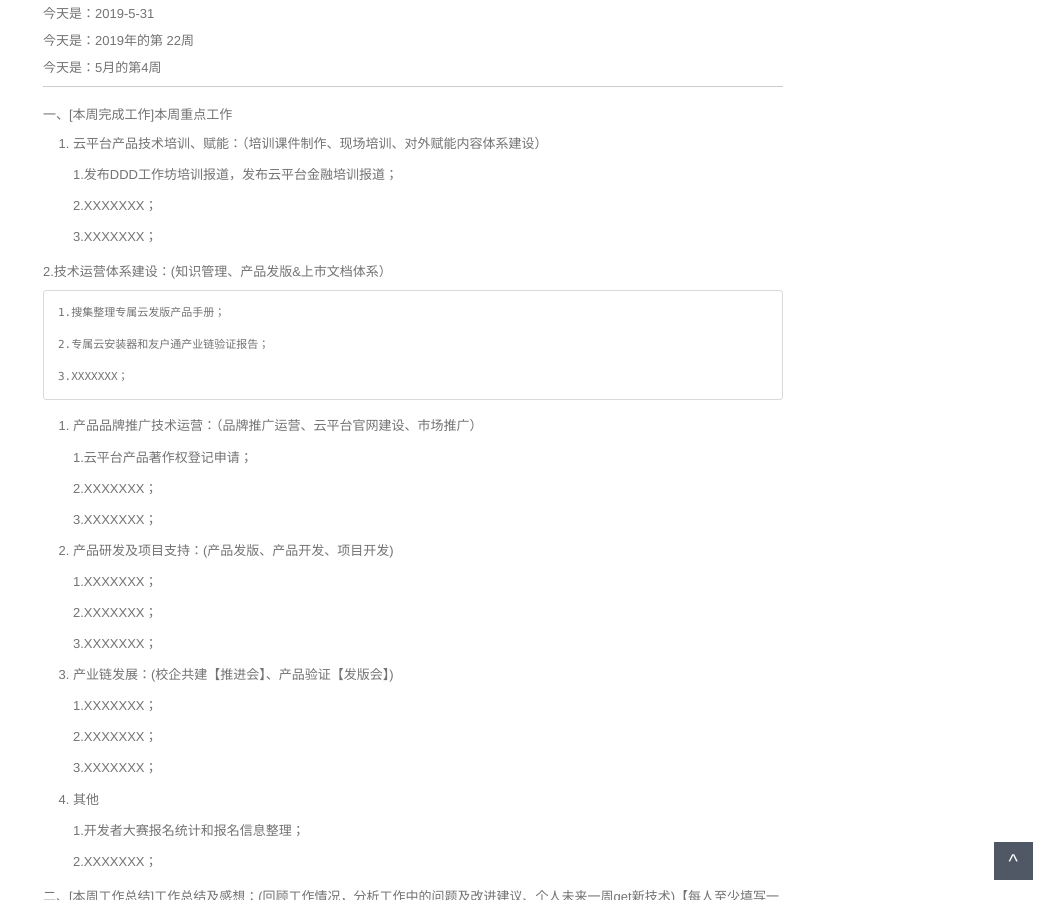
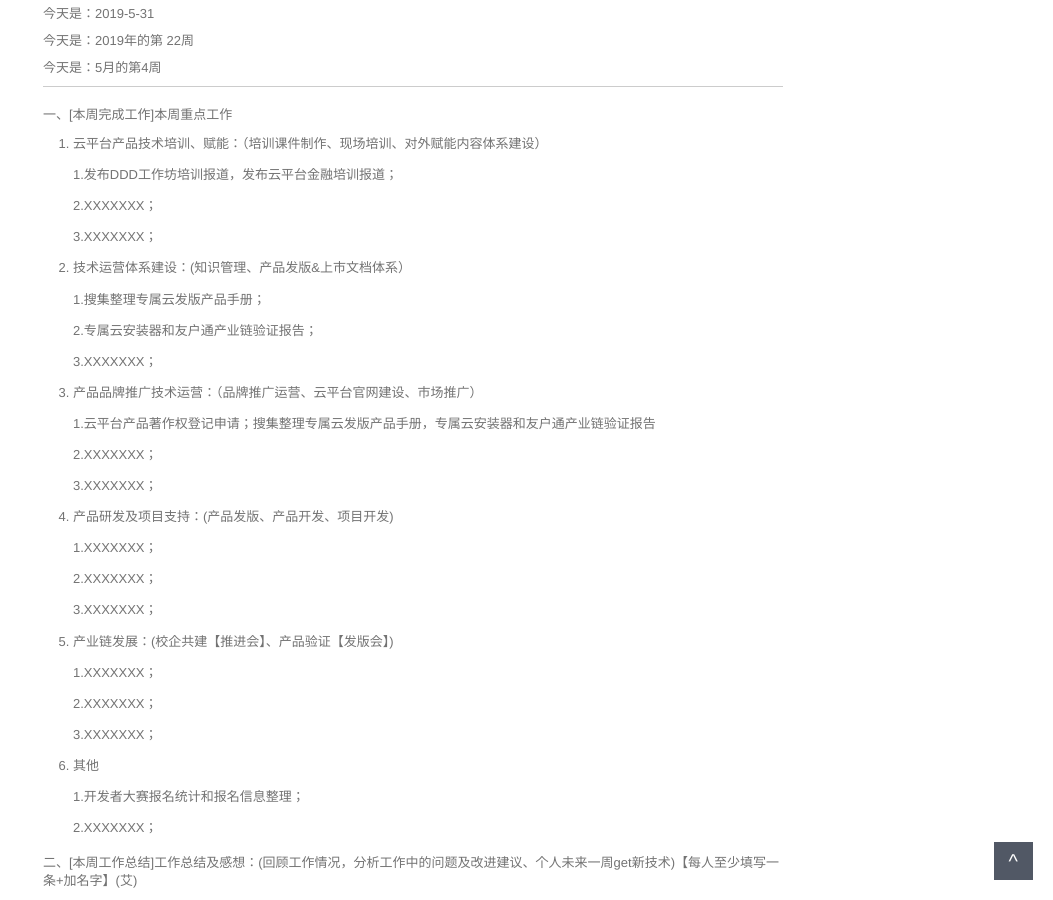
Before and after one commit to walllFlower/blog, a Jekyll site: the page built from _posts/2018-07-17-day_report_cxz.md, in a window 1280 px wide and 900 px high, scrolled down 403 px. Shown: the whole window, without its empty margins (227-1280 px from the left). Built offline with Jekyll 4.4.1, drawn with Linux system fonts in a browser that asks for light colours; comment, search, counter and statistics services are not loaded.

Commit message:
Update 2018-07-17-day_report_cxz.md

```diff
--- a/_posts/2018-07-17-day_report_cxz.md
+++ b/_posts/2018-07-17-day_report_cxz.md
@@ -31,7 +31,7 @@ categories: 技术运营工作周报
 
     3.XXXXXXX；
 
-2.技术运营体系建设：(知识管理、产品发版&上市文档体系）
+2. 技术运营体系建设：(知识管理、产品发版&上市文档体系）
 
     1.搜集整理专属云发版产品手册；
 
@@ -39,9 +39,10 @@ categories: 技术运营工作周报
 
     3.XXXXXXX；
 
+
 3. 产品品牌推广技术运营：（品牌推广运营、云平台官网建设、市场推广）
 
-    1.云平台产品著作权登记申请；
+    1.云平台产品著作权登记申请；搜集整理专属云发版产品手册，专属云安装器和友户通产业链验证报告
 
     2.XXXXXXX；
 
```
